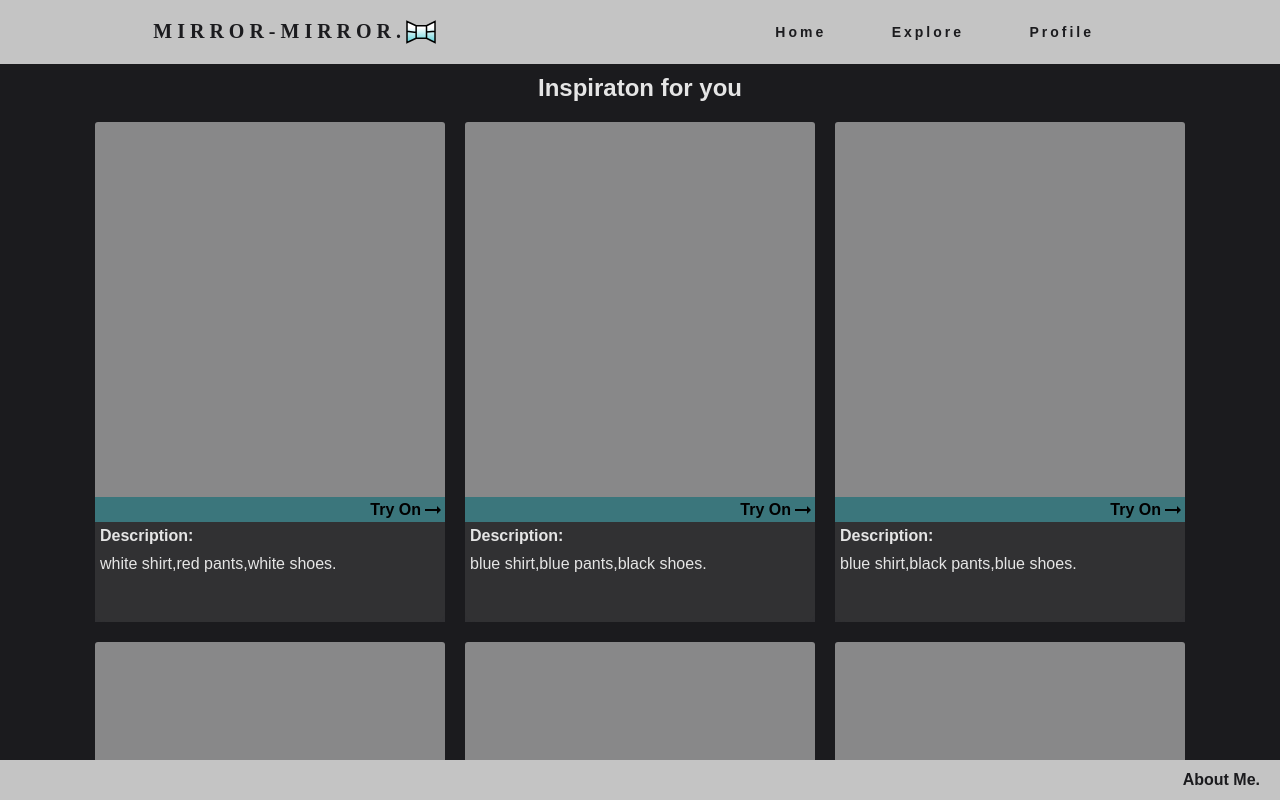
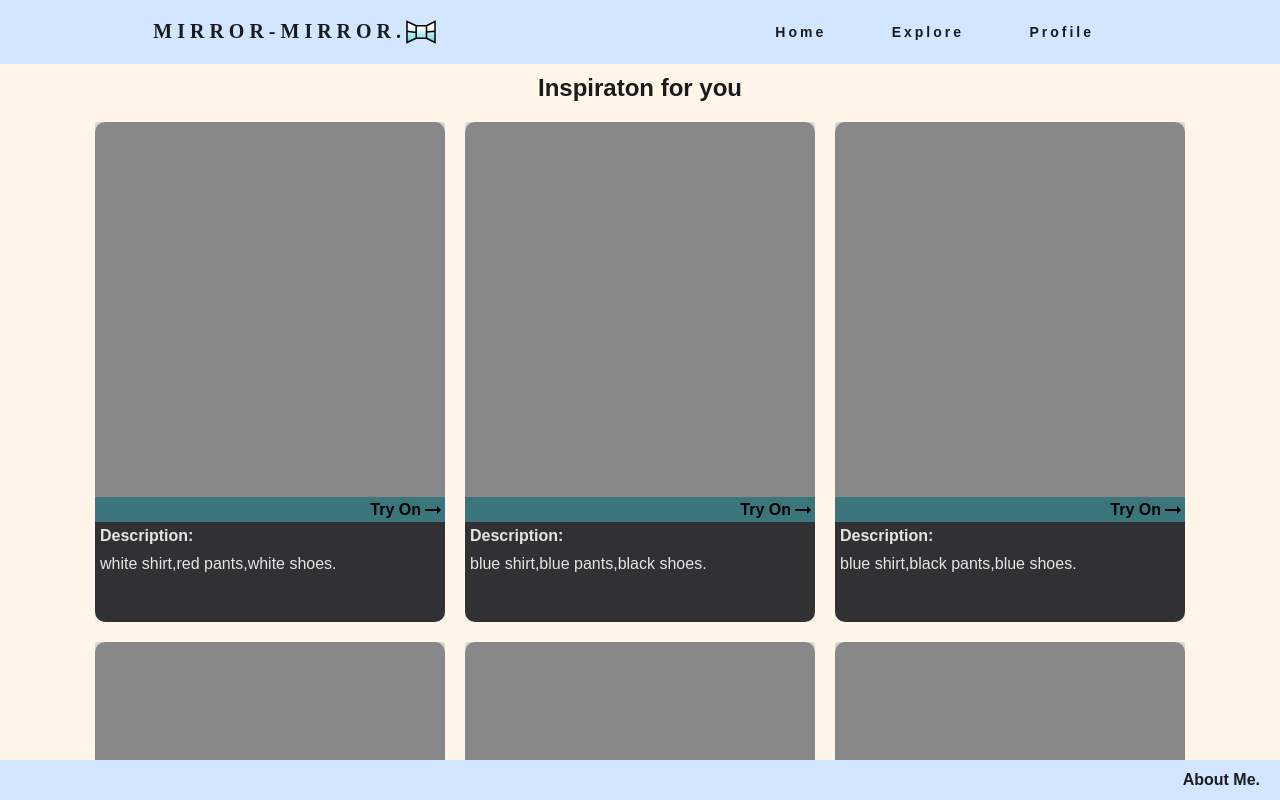
Before and after one commit to Airhacker/MIRROR-MIRROR., a plain HTML site: page index.html in a window 1280 px wide. Drawn offline with Linux system fonts and the light colour scheme.

Commit message:
color change

```diff
--- a/static/css/style.css
+++ b/static/css/style.css
@@ -14,9 +14,9 @@ body {
 
 /* The whole document */
 .container {
-  background-color: #1b1b1e;
+  background-color: #fff6e9;
   min-height: 100vh;
-  color: #e5e5e5;
+  color: #1b1b1b;
   font-family: "Teko", sans-serif;
 }
 
@@ -26,7 +26,7 @@ nav {
   justify-content: space-around;
   align-items: center;
   min-height: 8vh;
-  background-color: #c4c4c4;
+  background-color: #d2e7ff;
 }
 
 .logo {
@@ -89,7 +89,7 @@ nav {
 
 footer {
   display: flex;
-  background-color: #c4c4c4;
+  background-color: #d2e7ff;
   height: 5vh;
   justify-content: flex-end;
   align-items: center;
```
